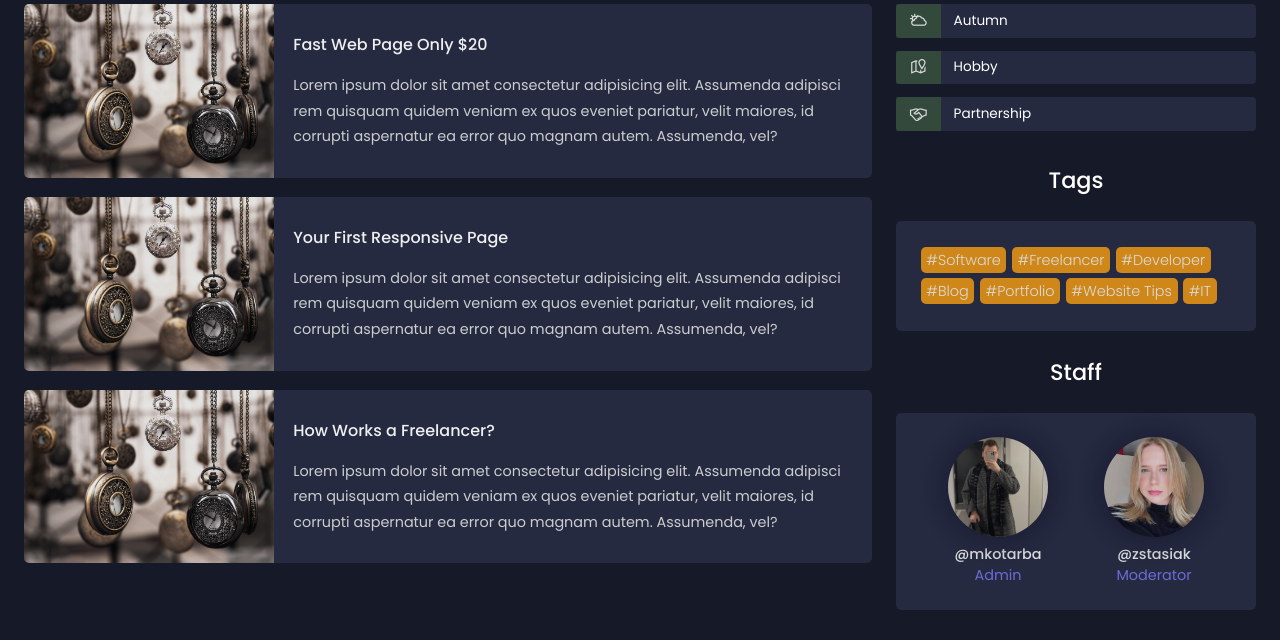
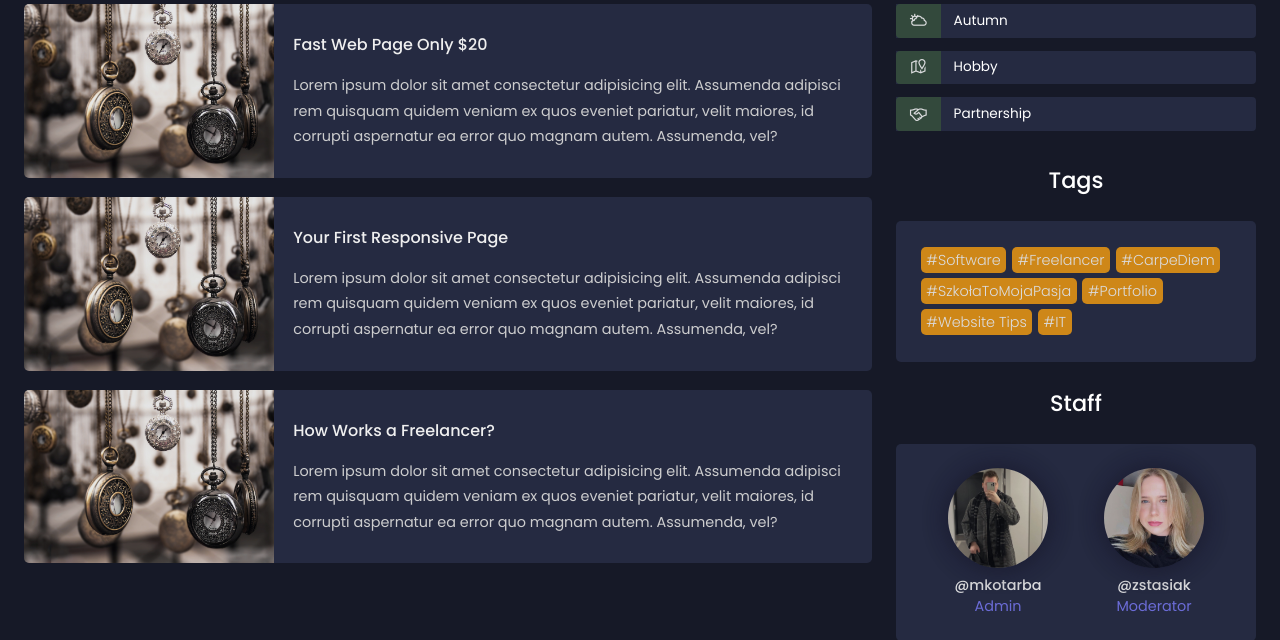
Before and after one commit to miloszkotarba/edziennik, a PHP site: page /app/views/landing.view.php in a window 1280 px wide. Shown: the part 461-1101 px from the top of the page. Run offline with PHP 8.4, Linux system fonts and the light colour scheme.

Commit message:
Update landing.view.php
zmiana tagów

```diff
--- a/app/views/landing.view.php
+++ b/app/views/landing.view.php
@@ -132,8 +132,8 @@
         <div class="tag-box">
             <span class="tag">Software</span>
             <span class="tag">Freelancer</span>
-            <span class="tag">Developer</span>
-            <span class="tag">Blog</span>
+            <span class="tag">CarpeDiem</span>
+            <span class="tag">SzkołaToMojaPasja</span>
             <span class="tag">Portfolio</span>
             <span class="tag">Website Tips</span>
             <span class="tag">IT</span>
```
